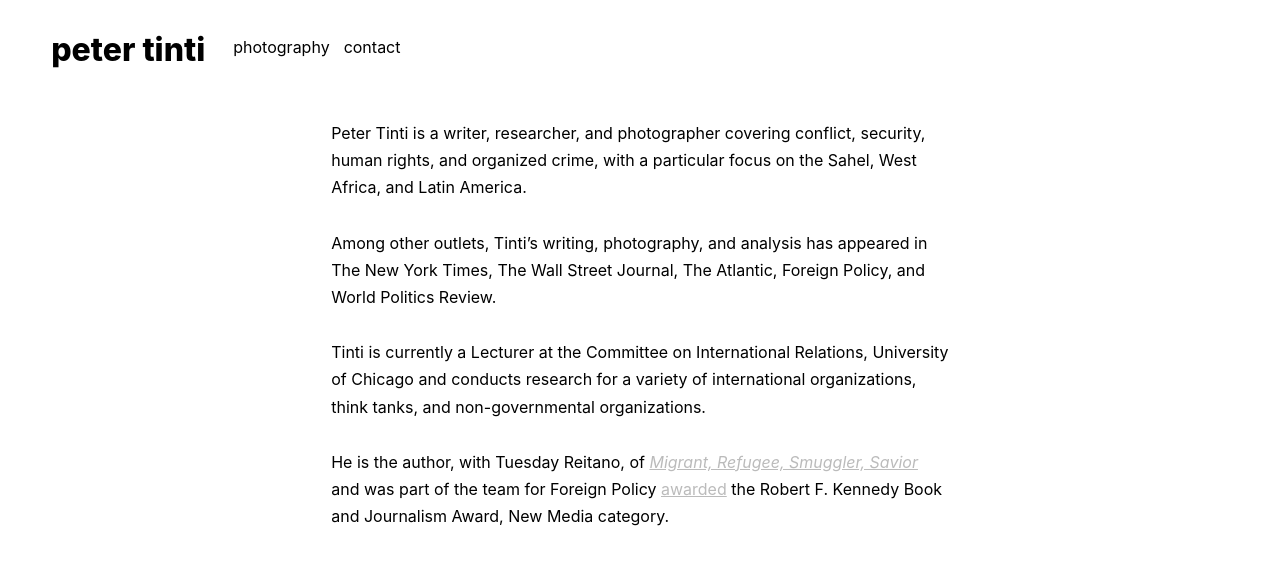
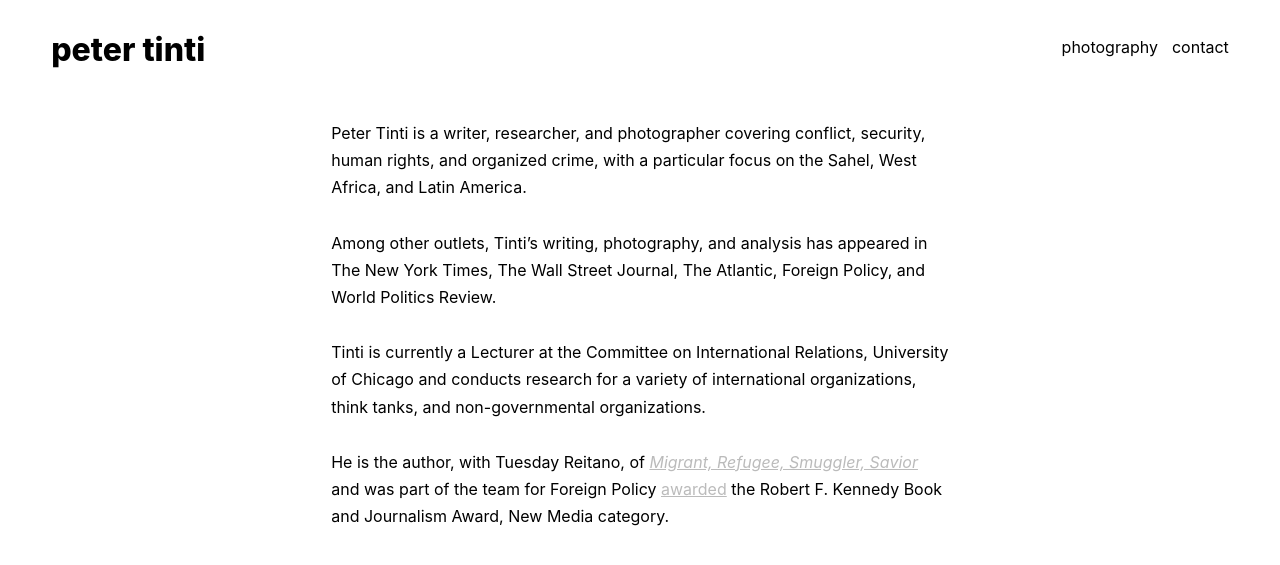
Before and after one commit to petertinti/petertinti.github.io, a Jekyll site: the page built from index.markdown, in a window 1280 px wide. Shown: the top 565 px of the page. Built offline with Jekyll 4.4.1, drawn with Linux system fonts in a browser that asks for light colours.

Commit message:
revise hamburger

```diff
--- a/_includes/header.html
+++ b/_includes/header.html
@@ -2,6 +2,7 @@
     <div class="header-container">
         <a href="{{ '/' | relative_url }}" class="site-title">peter tinti</a>
 
+        <div class="nav-wrapper">
             <!-- Desktop Navigation -->
             <nav class="site-nav desktop-nav">
                 {% comment %}
@@ -17,6 +18,7 @@
                 <span class="hamburger-line"></span>
                 <span class="hamburger-line"></span>
             </button>
+        </div>
     </div>
 
     <!-- Mobile Menu Overlay -->
--- a/assets/css/main.scss
+++ b/assets/css/main.scss
@@ -93,7 +93,7 @@
   padding: 0 $page-padding;
   display: flex;
   align-items: center;
-  gap: $spacing-lg;
+  justify-content: space-between; // Push items to opposite ends
 }
 
 .site-title {
@@ -105,6 +105,12 @@
   &:hover {
     opacity: 0.7;
   }
+}
+
+.nav-wrapper {
+  display: flex;
+  align-items: center;
+  gap: $spacing-md;
 }
 
 .site-nav {
@@ -131,7 +137,7 @@
 
 // Mobile menu styles
 .mobile-menu-toggle {
-  display: none;
+  display: none; // Hidden by default, shown only on mobile
   background: none;
   border: none;
   cursor: pointer;
@@ -158,7 +164,7 @@
 }
 
 .mobile-menu-overlay {
-  display: none;
+  display: none; // Hidden by default
   position: fixed;
   top: 0;
   left: 0;
```
Lines whose indentation alone changed are shown as unchanged.
